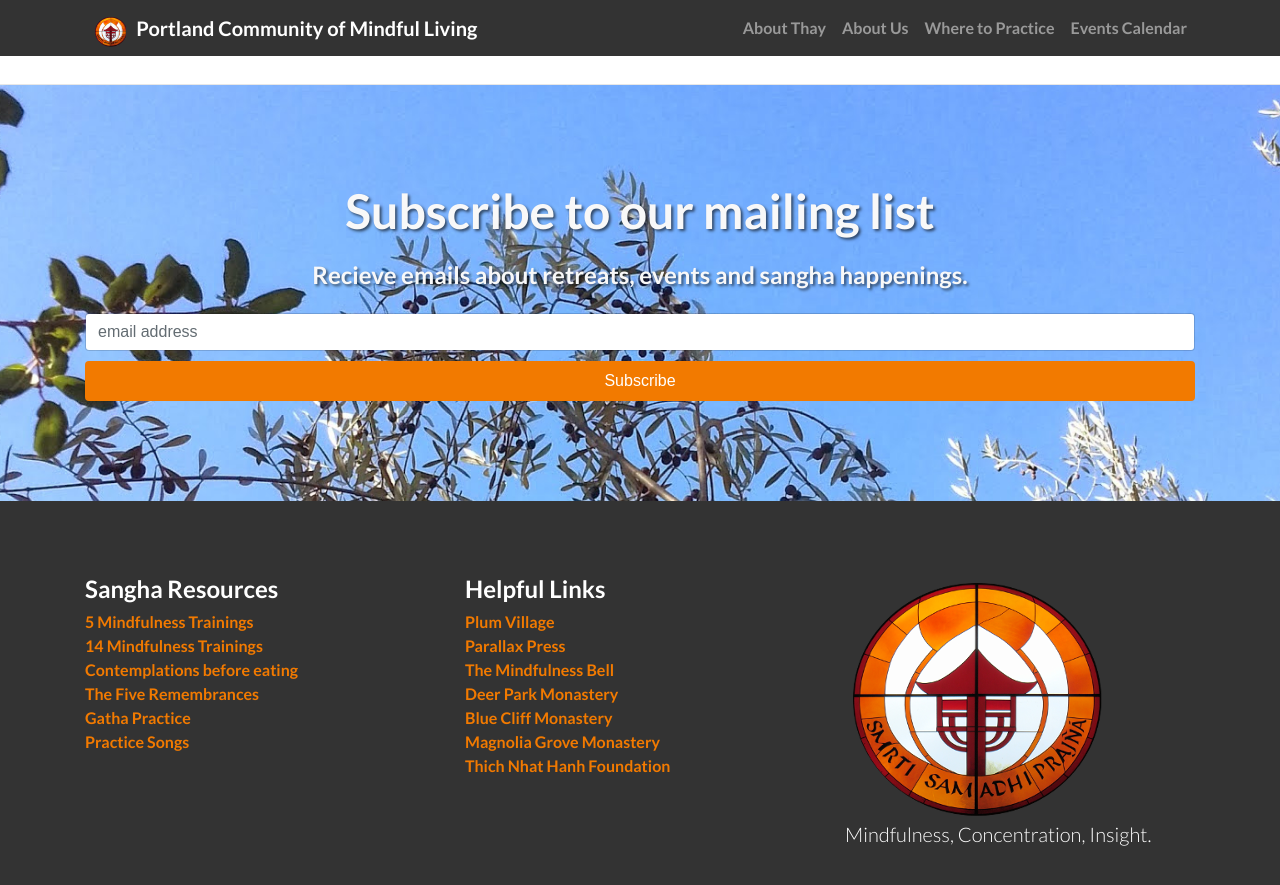
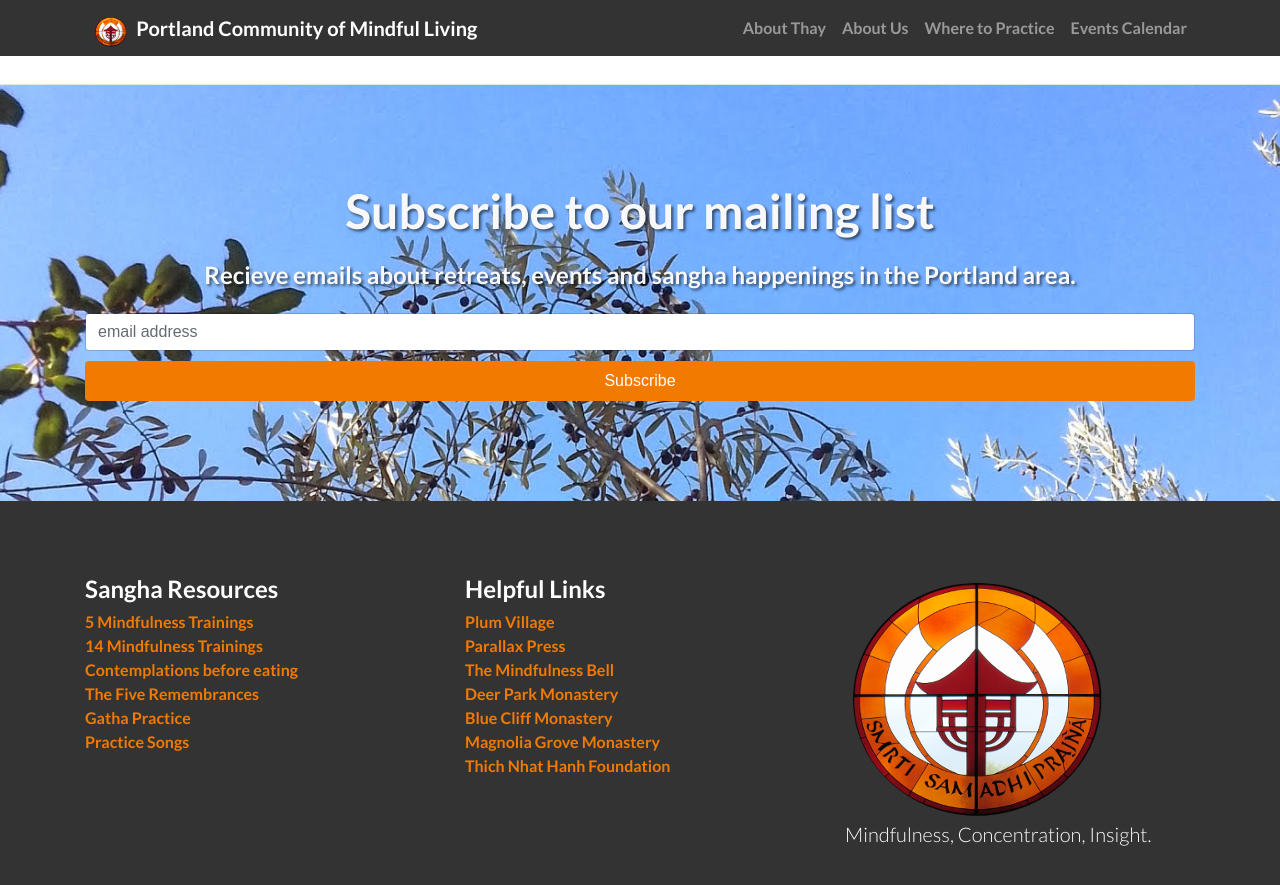
Before and after one commit to MROIS/portland.mindful.community, a Jekyll site: the page built from index.html, in a window 1280 px wide and 900 px high, scrolled down 1111 px. Shown: the top 885 px of the window. Built offline with Jekyll 4.4.1, drawn with Linux system fonts in a browser that asks for light colours.

Commit message:
changed the connect banner to add location

```diff
--- a/_includes/connect.html
+++ b/_includes/connect.html
@@ -5,7 +5,7 @@
       <div class="text-center col-lg-12">
         <h2>Subscribe to our mailing list</h2>
         <br>
-        <h4>Recieve emails about retreats, events and sangha happenings.</h4>
+        <h4>Recieve emails about retreats, events and sangha happenings in the Portland area.</h4>
         <br>
         <!-- Begin MailChimp Signup Form -->
 
```
